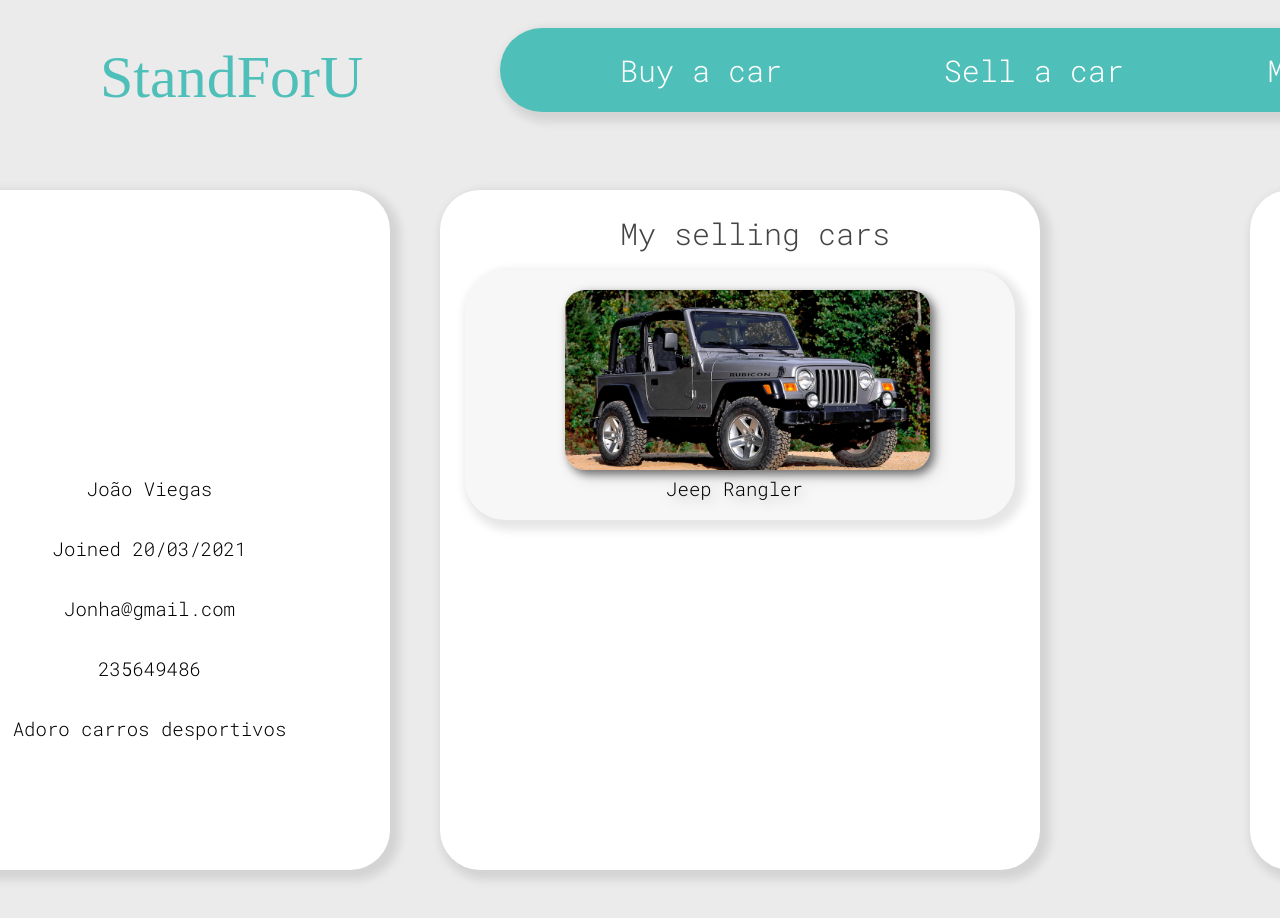
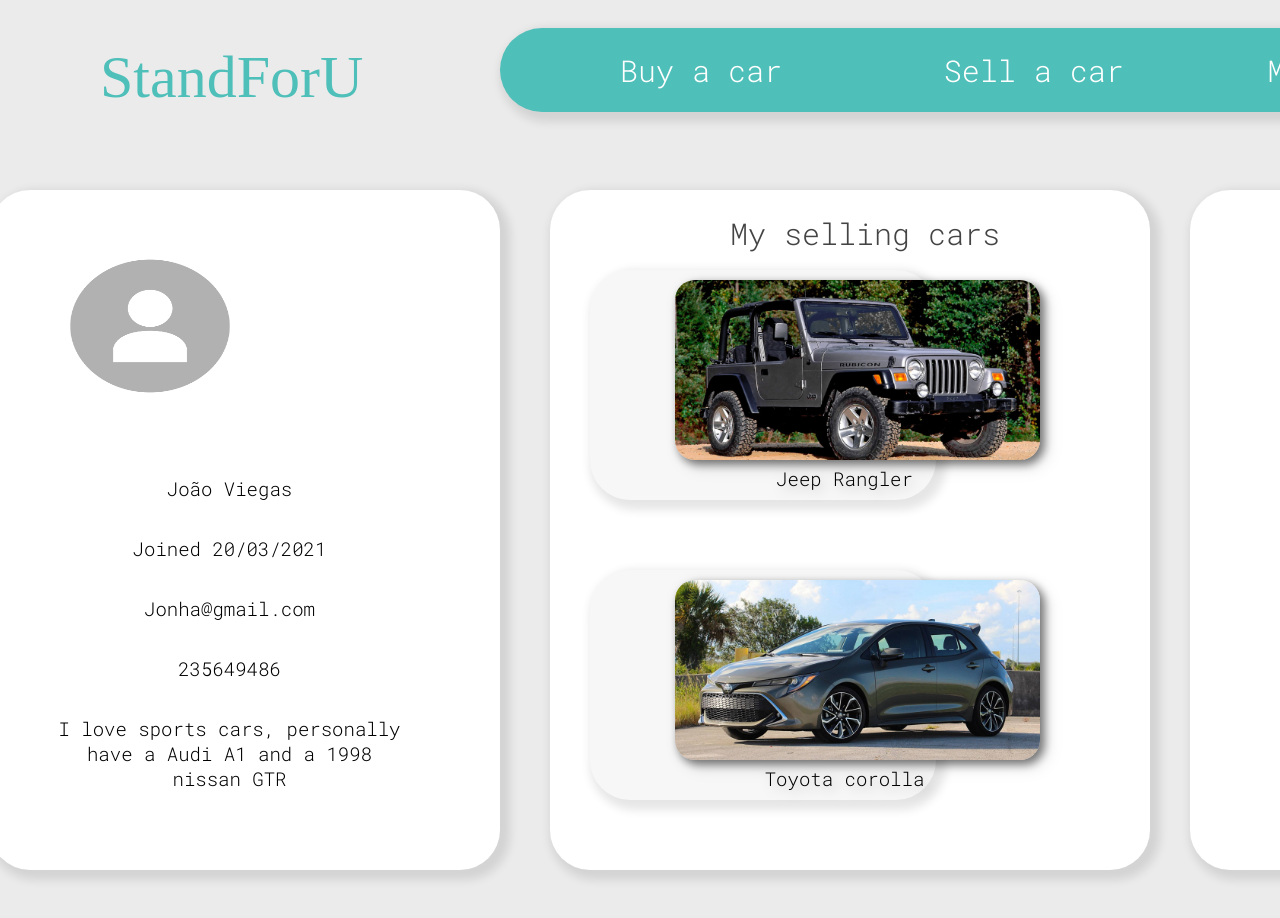
Before and after one commit to JoaoantonioViegas/StandForU, a React (Create React App) app in the folder standforu/: page /Profile in a window 1280 px wide. Shown: the top 918 px of the page. Built offline with nearby package versions, Linux system fonts and the light colour scheme; a web font is replaced by a local one.

Commit message:
perfilupgrades

```diff
--- a/standforu/src/components/pages/Profile.css
+++ b/standforu/src/components/pages/Profile.css
@@ -1,15 +1,15 @@
 
 
-.profilepage{
-    /*não deixar dar scroll */
+/* .profilepage{
     overflow: hidden;
-}
+    overflow-y: hidden;
+} */
 
 .profile{
     position: absolute;
     width: 510px;
     height: 680px;
-    left: -120px;
+    left: -10px;
     top: 190px;
 
     background: #ffffff;
@@ -21,7 +21,7 @@
     position: absolute;
     width: 600px;
     height: 680px;
-    left: 440px;
+    left: 550px;
     top: 190px;
 
     background: #ffffff;
@@ -32,9 +32,9 @@
 
 .myreviews{
     position: absolute;
-    width: 650px;
+    width: 690px;
     height: 680px;
-    left: 1250px;
+    left: 1190px;
     top: 190px;
 
     background: #ffffff;
@@ -46,7 +46,7 @@
     position: absolute;
 width: 359px;
 height: 411px;
-left: 90px;
+left: 60px;
 top: 270px;
 
 font-family: 'Roboto Mono';
@@ -63,7 +63,7 @@ color: #000000;
     position: absolute;
 width: 359px;
 height: 411px;
-left: 90px;
+left: 60px;
 top: 330px;
 
 font-family: 'Roboto Mono';
@@ -80,7 +80,7 @@ color: #000000;
     position: absolute;
 width: 359px;
 height: 411px;
-left: 90px;
+left: 60px;
 top: 390px;
 
 font-family: 'Roboto Mono';
@@ -97,7 +97,7 @@ color: #000000;
     position: absolute;
 width: 359px;
 height: 411px;
-left: 90px;
+left: 60px;
 top: 450px;
 
 font-family: 'Roboto Mono';
@@ -114,7 +114,7 @@ color: #000000;
     position: absolute;
 width: 359px;
 height: 411px;
-left: 90px;
+left: 60px;
 top: 510px;
 
 font-family: 'Roboto Mono';
@@ -148,9 +148,9 @@ color: #444444;
 
 .my1car{
     position: absolute;
-    width: 550px;
-    height: 250px;
-    left: 25px;
+    width: 27vw;
+    height: 230px;
+    left: 40px;
     top: 80px;
 
     background: #F7F7F7;
@@ -161,8 +161,30 @@ color: #444444;
     position: absolute;
     width: 400px;
     height: 100px;
-    left: 0px;
-    top: 0px;
+    left: -15px;
+    top: -10px;
+
+    filter: drop-shadow(4px 4px 6px rgba(0, 0, 0, 0.25));
+    border-radius: 20px;
+    }
+
+.my2car{
+    position: absolute;
+    width: 27vw;
+    height: 230px;
+    left: 40px;
+    top: 380px;
+
+    background: #F7F7F7;
+    box-shadow: 5px 5px 10px 5px rgba(0, 0, 0, 0.1);
+    border-radius: 40px;
+}
+.car2{
+    position: absolute;
+    width: 400px;
+    height: 100px;
+    left: -15px;
+    top: -10px;
 
     filter: drop-shadow(4px 4px 6px rgba(0, 0, 0, 0.25));
     border-radius: 20px;
@@ -195,3 +217,12 @@ color: #444444;
 
     color: #000000;
 }
+
+.fotoperfil{
+        position: absolute;
+        width: 15vw;
+        height: 20vh;
+        left: 5vw;
+        top: 7vh;
+
+}
--- a/standforu/src/components/pages/Profile.js
+++ b/standforu/src/components/pages/Profile.js
@@ -2,6 +2,8 @@ import React from "react";
 import Navbar from "../layout/Navbar"
 import'./Profile.css'
 import car1 from '../../images/jeep-wrangler-2006.jpg'
+import car2 from '../../images/corolla.jpg'
+import fotoperfil from '../../images/fotoperfil.png'
 
 
 function Profile (){
@@ -9,11 +11,12 @@ function Profile (){
         <div className="profilepage">
             <Navbar link="profile"/>
             <div className="profile">
+                <img src={fotoperfil} className="fotoperfil"/>
                 <h2 className="dados1">João Viegas</h2>
                 <h2 className="dados2">Joined 20/03/2021</h2>
                 <h2 className="dados3">Jonha@gmail.com</h2>
                 <h2 className="dados4">235649486</h2>
-                <h2 className="dados5">Adoro carros desportivos</h2>
+                <h2 className="dados5">I love sports cars, personally have a Audi A1 and a 1998 nissan GTR</h2>
 
             </div>
             <div className="mycars">
@@ -22,6 +25,12 @@ function Profile (){
                         <div className="car1">
                             <img src={car1} alt="car1" className="imageprofcar"/>
                             <h2 className="letrascarro1">Jeep Rangler</h2>
+                        </div>
+                    </div>
+                    <div className="my2car">
+                        <div className="car1">
+                            <img src={car2} alt="car1" className="imageprofcar"/>
+                            <h2 className="letrascarro1">Toyota corolla</h2>
                         </div>
                     </div>
             </div>
```
Also changed, not shown: standforu/src/images/corolla.jpg (added), standforu/src/images/fotoperfil.png (added).
